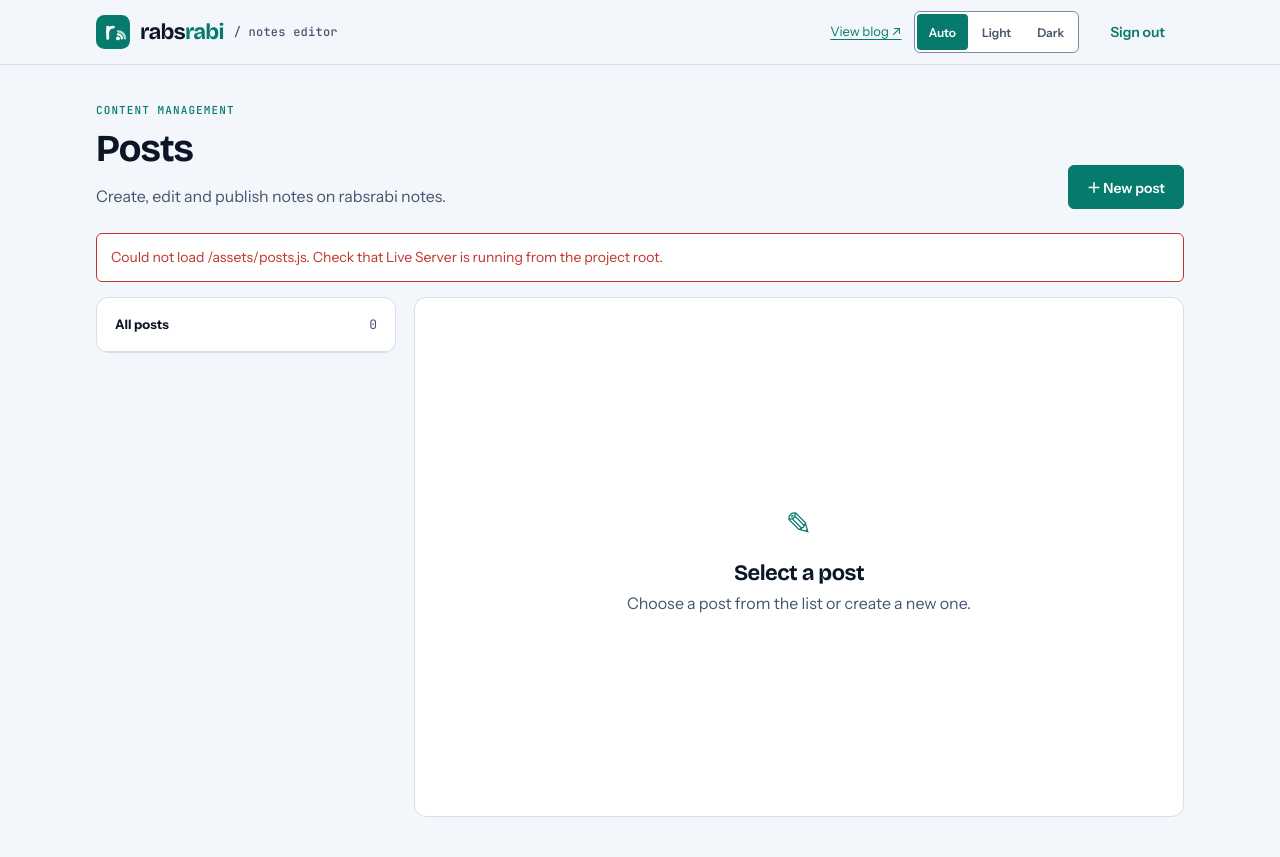
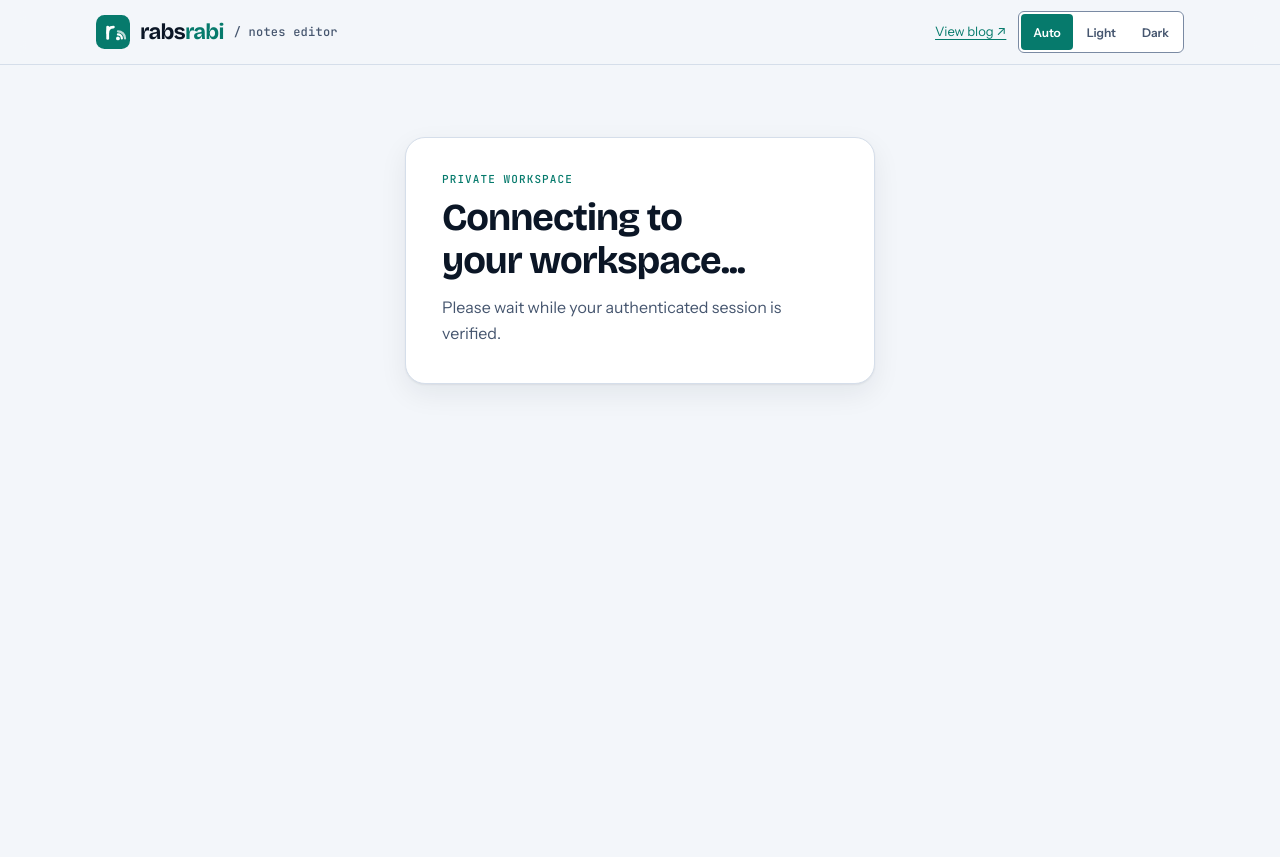
Before and after one commit to rabsrabi26/rabi-central-admin, a PHP site: page /notes/editor.php in a window 1280 px wide. Shown: the top 857 px of the page. After the commit the page ends 386 px from the top, so only its background shows below. Run offline with PHP 8.4, Linux system fonts and the light colour scheme.

Commit message:
Prevent sign-in flash when opening Notes editor

```diff
--- a/notes/admin.js
+++ b/notes/admin.js
@@ -432,16 +432,30 @@
 
 async function start() {
   try {
+    $("login-screen").hidden = false;
+    $("app-screen").hidden = true;
+    $("logout").hidden = true;
+
     await loadPosts();
+
     showApp();
 
     if (LOCAL_MODE) {
-      $("save-status").textContent = "Local test mode: changes stay in this browser and are not sent to GitHub.";
+      $("save-status").textContent =
+        "Local test mode: changes stay in this browser and are not sent to GitHub.";
+
       $("save-post").textContent = "Save locally";
-      notice("Local test mode is active. You can create, edit, preview and delete test posts safely. Nothing is published online.", "success");
+
+      notice(
+        "Local test mode is active. You can create, edit, preview and delete test posts safely. Nothing is published online.",
+        "success"
+      );
     }
   } catch (error) {
-    showApp();
+    $("login-screen").hidden = false;
+    $("app-screen").hidden = true;
+    $("logout").hidden = true;
+
     notice(error.message, "error");
   }
 }
--- a/notes/editor.php
+++ b/notes/editor.php
@@ -38,13 +38,12 @@
     </div>
   </header>
   <main class="shell" id="main">
-    <section id="login-screen" class="login-card">
-      <div class="eyebrow">Private workspace</div>
-      <h1>Your writing, in one place.</h1>
-      <p>Sign in with the authorized GitHub account to manage the notes on rabsrabi notes.</p>
-      <a class="btn primary" href="https://rabinotes-auth.rabsrabi26.workers.dev/auth/login">Continue with GitHub</a>
-      <p class="hint">Only the configured GitHub account can access this dashboard.</p>
-    </section>
+<section id="login-screen" class="login-card" hidden>
+  <div class="eyebrow">Private workspace</div>
+  <h1>Connecting to your workspace...</h1>
+  <p>Please wait while your authenticated session is verified.</p>
+</section>
+
 
     <section id="app-screen" hidden>
       <div class="page-heading">
```
